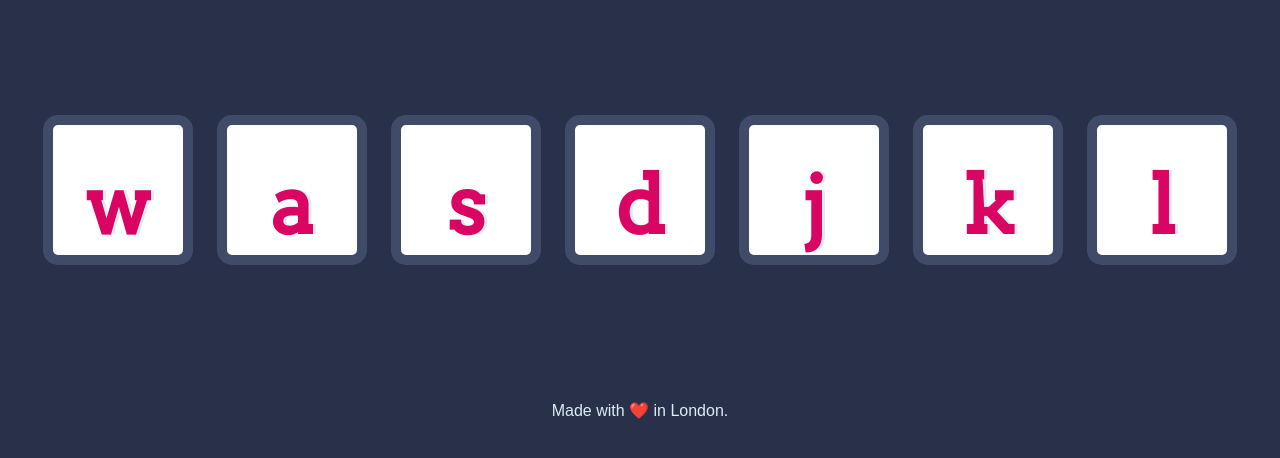
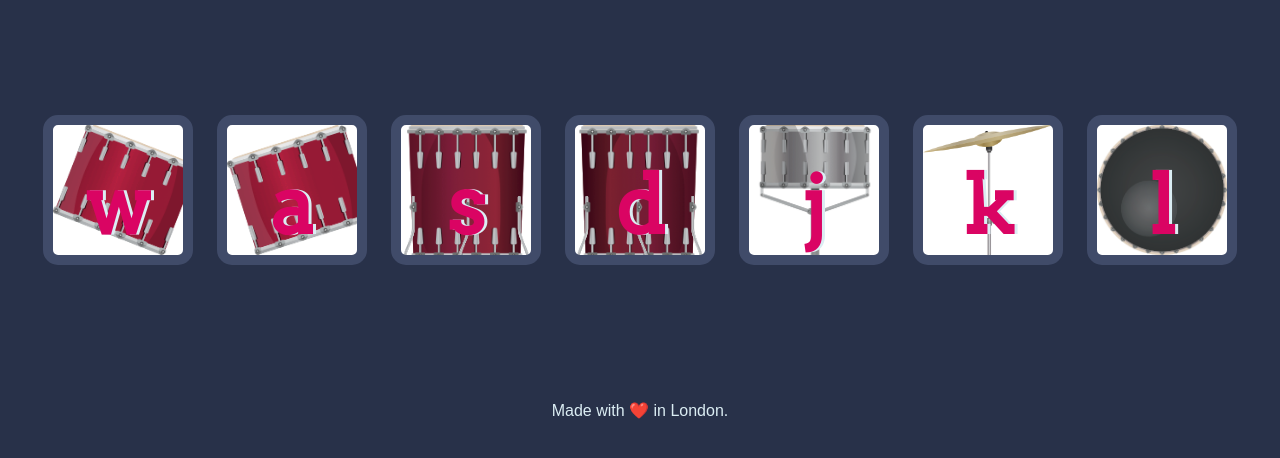
Before and after one commit to annaboter/Drum-Kit-Starting-Files, a plain HTML site: page index.html in a window 1280 px wide. Shown: the part 174-632 px from the top of the page. Drawn offline with Linux system fonts and the light colour scheme.

Commit message:
added img to buttons

```diff
--- a/styles.css
+++ b/styles.css
@@ -17,31 +17,38 @@ footer {
 }
 
 .w {
-
+  background: url('./images/tom1.png');
+  background-size: cover;
 }
 
 .a {
-
+  background: url('./images/tom2.png');
+  background-size: cover;
 }
 
 .s {
-
+  background: url('./images/tom3.png');
+  background-size: cover;
 }
 
 .d {
-
+  background: url('./images/tom4.png');
+  background-size: cover;
 }
 
 .j {
-
+  background: url('./images/snare.png');
+  background-size: cover;
 }
 
 .k {
-
+  background: url('./images/crash.png');
+  background-size: cover;
 }
 
 .l {
-
+  background: url('./images/kick.png');
+  background-size: cover;
 }
 
 .set {
```
